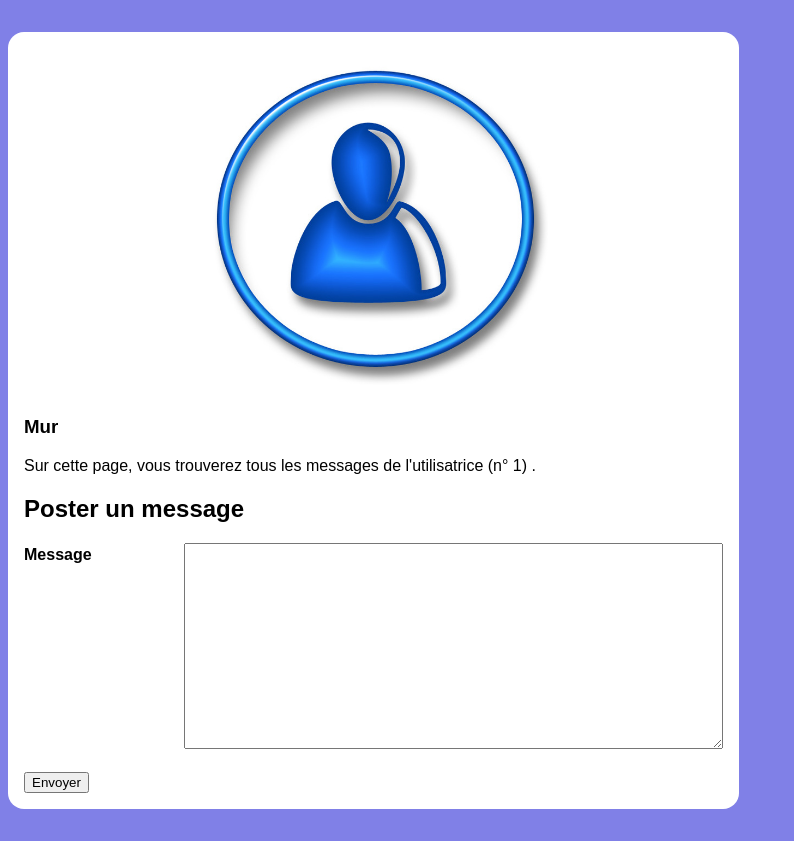
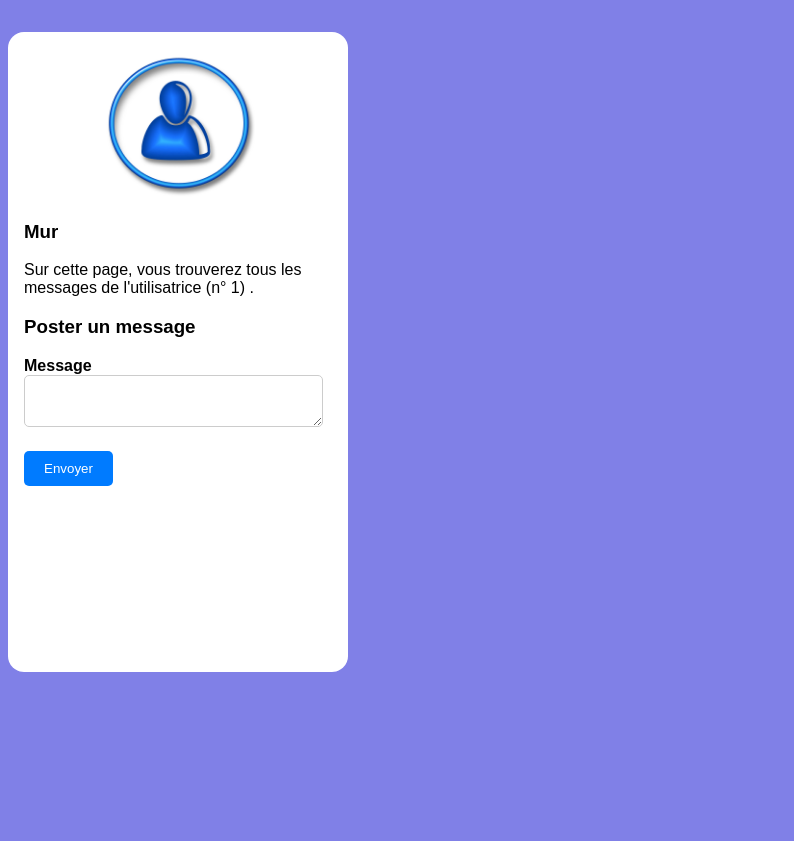
Before and after one commit to M0nline/reseau-social-php-morgane-anousith-marion, a PHP site: page /reseau-social-php-morgane-anousith-marion/wall.php?user_id=1 in a window 1280 px wide. Shown: the part 92-933 px from the top of the page, without its empty margins (0-794 px from the left). After the commit the page ends 764 px from the top, so only its background shows below. Run offline with PHP 8.4, Linux system fonts and the light colour scheme; the visitor is signed in with stand-in values (Sample User, id 1); data that the repository does not hold is empty.

Commit message:
maj css form post.php

```diff
--- a/resoc_n2/scripts/post.php
+++ b/resoc_n2/scripts/post.php
@@ -4,11 +4,10 @@
 
 // on vérifie que le user est connecté ET que c'est son wall
 // POUR créer un formulaire de message associé à cet utilisateur.
-                if (isset($_SESSION['connected_id']) && $_GET['user_id'] == $_SESSION['connected_id'])
-                {
+if (isset($_SESSION['connected_id']) && $_GET['user_id'] == $_SESSION['connected_id']) {
 ?>
     <article>
-                <h2>Poster un message</h2>
+        <h3>Poster un message</h3>
         <?php
         // TRAITEMENT DU FORMULAIRE
         // on verifie si affichage ou traitement
@@ -42,13 +41,12 @@
             }
         }
         ?>
-    <form method="post">
-        <dl>
-            <dd>
-            <dt><label for="message">Message</label></dt>
-            <dd><textarea id="message" name="message" required></textarea></dd>
-        </dl>
-        <input type="submit" value="Envoyer">
+        <form method="post" class="modern-form">
+            <div class="form-group">
+                <label for="message">Message</label>
+                <textarea id="message" name="message" required></textarea>
+            </div>
+            <button type="submit" class="btn-submit">Envoyer</button>
         </form>
     </article>
 <?php
--- a/resoc_n2/style.css
+++ b/resoc_n2/style.css
@@ -85,6 +85,7 @@
     margin:auto;
 }
 
+
 #wrapper main{
     flex:3;
     padding-left:1em;
@@ -155,6 +156,43 @@
     color:#aaa;
 }
 
-form dl dt{float:left;font-weight: bold;line-height: 1.5em;}
+/* form dl dt{float:left;font-weight: bold;line-height: 1.5em;}
 form dl dd{margin-left:10em;line-height: 1.5em;margin-bottom: 1em}
-form dl dd textarea{width:40em;height: 15em;}
+form dl dd textarea{width:40em;height: 15em;} */
+
+
+.modern-form {
+    max-width: 400px;
+    margin: 0 auto;
+}
+
+.form-group {
+    margin-bottom: 20px;
+}
+
+label {
+    display: block;
+    font-weight: bold;
+}
+
+textarea {
+    width: 90%;
+    padding: 10px;
+    border: 1px solid #ccc;
+    border-radius: 5px;
+    resize: vertical;
+}
+
+.btn-submit {
+    background-color: #007bff;
+    color: #fff;
+    border: none;
+    padding: 10px 20px;
+    border-radius: 5px;
+    cursor: pointer;
+    transition: background-color 0.3s ease;
+}
+
+.btn-submit:hover {
+    background-color: #0056b3;
+}
```
Lines whose indentation alone changed are shown as unchanged.
